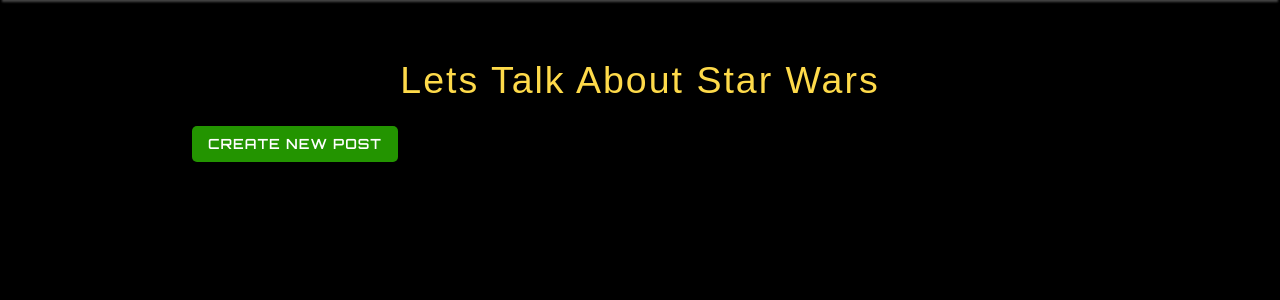
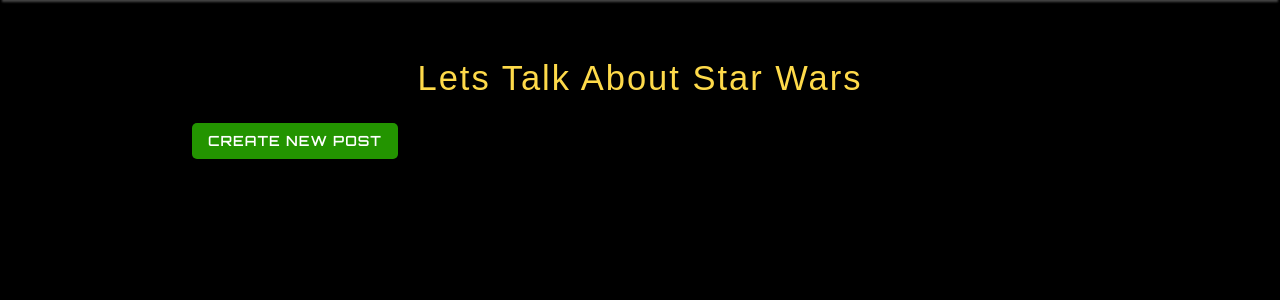
Before and after one commit to DarthKoder/star-wars-blog, a Flask app: page /index in a window 1280 px wide. Shown: the part 64-364 px from the top of the page. Run offline with Flask 3, Linux system fonts and the light colour scheme; the visitor is signed in with stand-in values (Sample User, id 1); data that the repository does not hold is empty; some libraries are stand-ins or nearby versions; some web fonts are replaced.

Commit message:
add minor changes to css

```diff
--- a/starwars_blog/static/css/style.css
+++ b/starwars_blog/static/css/style.css
@@ -192,7 +192,7 @@
 /* Header Styles */
 .main-heading {
     font-family: 'Star Wars', sans-serif;
-    font-size: 2.5rem;
+    font-size: 2.3rem;
     text-align: center;
     margin-top: 40px;
     color: #feda4a;
```
